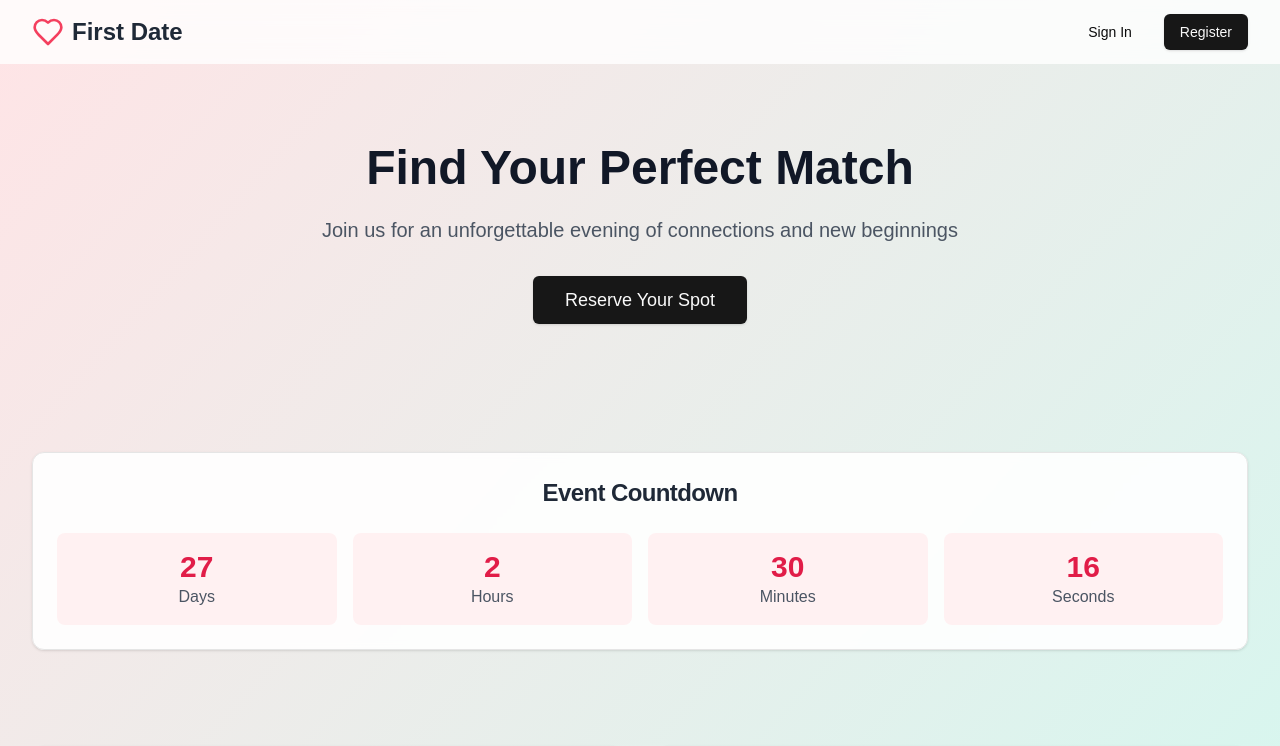
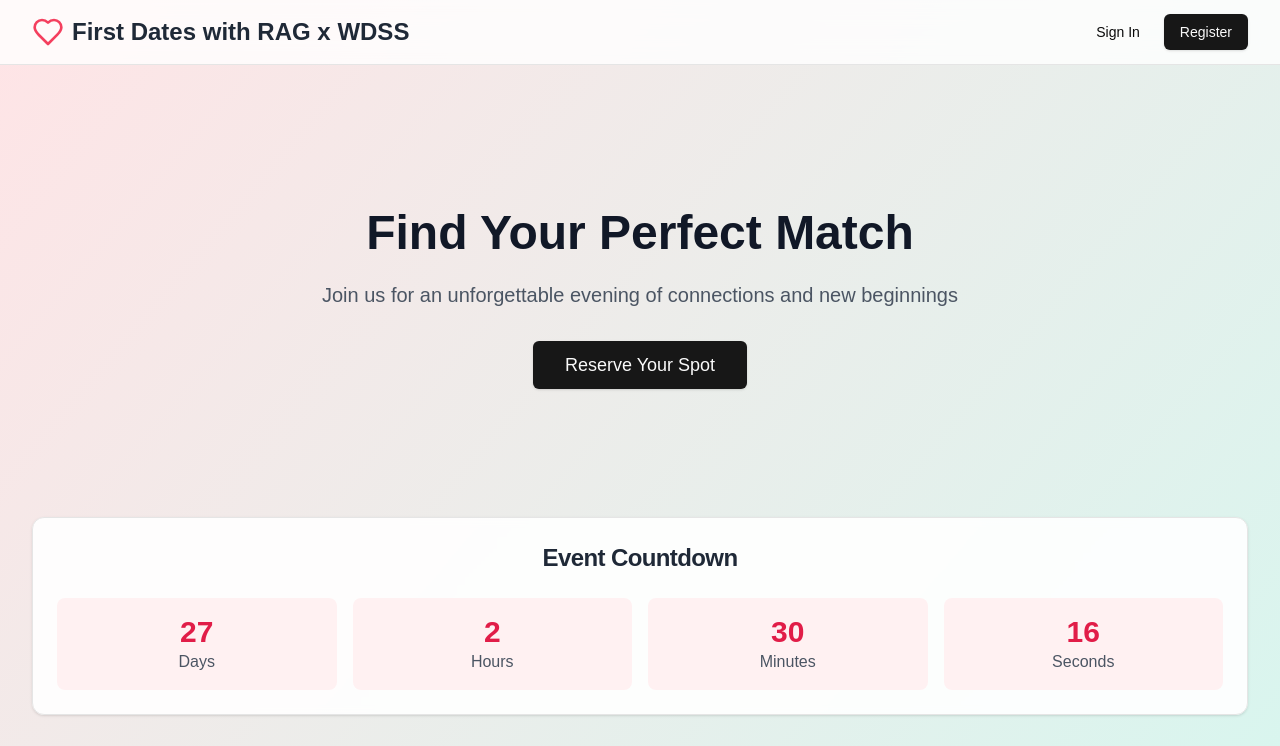
Before and after one commit to Osireg17/Warwick-Tinder, a Next.js app in the folder client/: page / in a window 1280 px wide. Shown: the top 746 px of the page. Built offline with nearby package versions, Linux system fonts and the light colour scheme; no server answers.

Commit message:
Implement session management and enhance header navigation

```diff
--- a/client/app/components/header.tsx
+++ b/client/app/components/header.tsx
@@ -1,30 +1,95 @@
 'use client'
-import Link from 'next/link';
-import { Button } from "@/components/ui/button";
-import { Heart } from 'lucide-react';
 
-export const Header = () => {
+import { Heart, LayoutDashboard, Loader2, LogOut } from 'lucide-react'
+import Link from 'next/link'
+import { Button } from "@/components/ui/button"
+import { auth } from '@/lib/appwrite'
+import { useRouter } from 'next/navigation'
+import { useToast } from '@/hooks/use-toast'
+import { useSession } from '../hooks/useSession'
+
+export function Header() {
+  const { isLoading, hasSession } = useSession()
+  const router = useRouter()
+  const { toast } = useToast()
+
+  const handleLogout = async () => {
+    try {
+      await auth.deleteSession('current')
+      router.push('/auth/signin')
+      toast({
+        title: "Signed out",
+        description: "You've been successfully signed out.",
+      })
+    } catch (error) {
+      console.error('Logout error:', error)
+      toast({
+        title: "Error",
+        description: "Failed to sign out. Please try again.",
+        variant: "destructive",
+      })
+    }
+  }
+
   return (
-    <header className="bg-white/80 backdrop-blur-md fixed w-full z-10">
+    <header className="bg-white/80 backdrop-blur-md border-b">
       <nav className="max-w-7xl mx-auto px-4 sm:px-6 lg:px-8">
         <div className="flex justify-between h-16 items-center">
           <Link
             href="/"
-            className="flex-shrink-0 flex items-center hover:opacity-90 transition-opacity"
+            className="flex items-center gap-2 hover:opacity-90 transition-opacity"
           >
             <Heart className="h-8 w-8 text-rose-500" />
-            <span className="ml-2 text-2xl font-bold text-gray-800">First Date</span>
+            <span className="text-2xl font-bold text-gray-800">First Dates with RAG x WDSS</span>
           </Link>
-          <div className="flex items-center space-x-4">
-            <Link href="/auth/signin">
-              <Button variant="ghost">Sign In</Button>
-            </Link>
-            <Link href="/auth/register">
-              <Button>Register</Button>
-            </Link>
+          <div className="flex items-center gap-4">
+            {isLoading ? (
+              <Loader2 className="h-5 w-5 animate-spin text-gray-400" />
+            ) : hasSession ? (
+              <>
+                <Button
+                  asChild
+                  variant="outline"
+                  className="hidden sm:flex items-center gap-2"
+                >
+                  <Link href="/dashboard">
+                    <LayoutDashboard className="h-4 w-4" />
+                    Dashboard
+                  </Link>
+                </Button>
+                {/* Mobile version - icon only */}
+                <Button
+                  asChild
+                  variant="outline"
+                  size="icon"
+                  className="sm:hidden"
+                >
+                  <Link href="/dashboard">
+                    <LayoutDashboard className="h-4 w-4" />
+                  </Link>
+                </Button>
+                <Button
+                  variant="ghost"
+                  size="icon"
+                  onClick={handleLogout}
+                  className="text-gray-600 hover:text-gray-900"
+                >
+                  <LogOut className="h-4 w-4" />
+                </Button>
+              </>
+            ) : (
+              <div className="flex items-center gap-2">
+                <Button asChild variant="ghost">
+                  <Link href="/auth/signin">Sign In</Link>
+                </Button>
+                <Button asChild>
+                  <Link href="/auth/register">Register</Link>
+                </Button>
+              </div>
+            )}
           </div>
         </div>
       </nav>
     </header>
-  );
-};
+  )
+}
--- /dev/null
+++ b/client/app/hooks/useSession.ts
@@ -0,0 +1,31 @@
+// hooks/useSession.ts
+import { useState, useEffect } from 'react'
+import { auth } from '@/lib/appwrite'
+
+interface UseSessionReturn {
+    isLoading: boolean
+    hasSession: boolean
+}
+
+export function useSession(): UseSessionReturn {
+    const [isLoading, setIsLoading] = useState(true)
+    const [hasSession, setHasSession] = useState(false)
+
+    useEffect(() => {
+        const checkSession = async () => {
+            try {
+                const session = await auth.getSession('current')
+                setHasSession(!!session)
+            } catch (error: unknown) {
+                setHasSession(false)
+                console.error('Session check error:', error)
+            } finally {
+                setIsLoading(false)
+            }
+        }
+
+        checkSession()
+    }, [])
+
+    return { isLoading, hasSession }
+}
```
